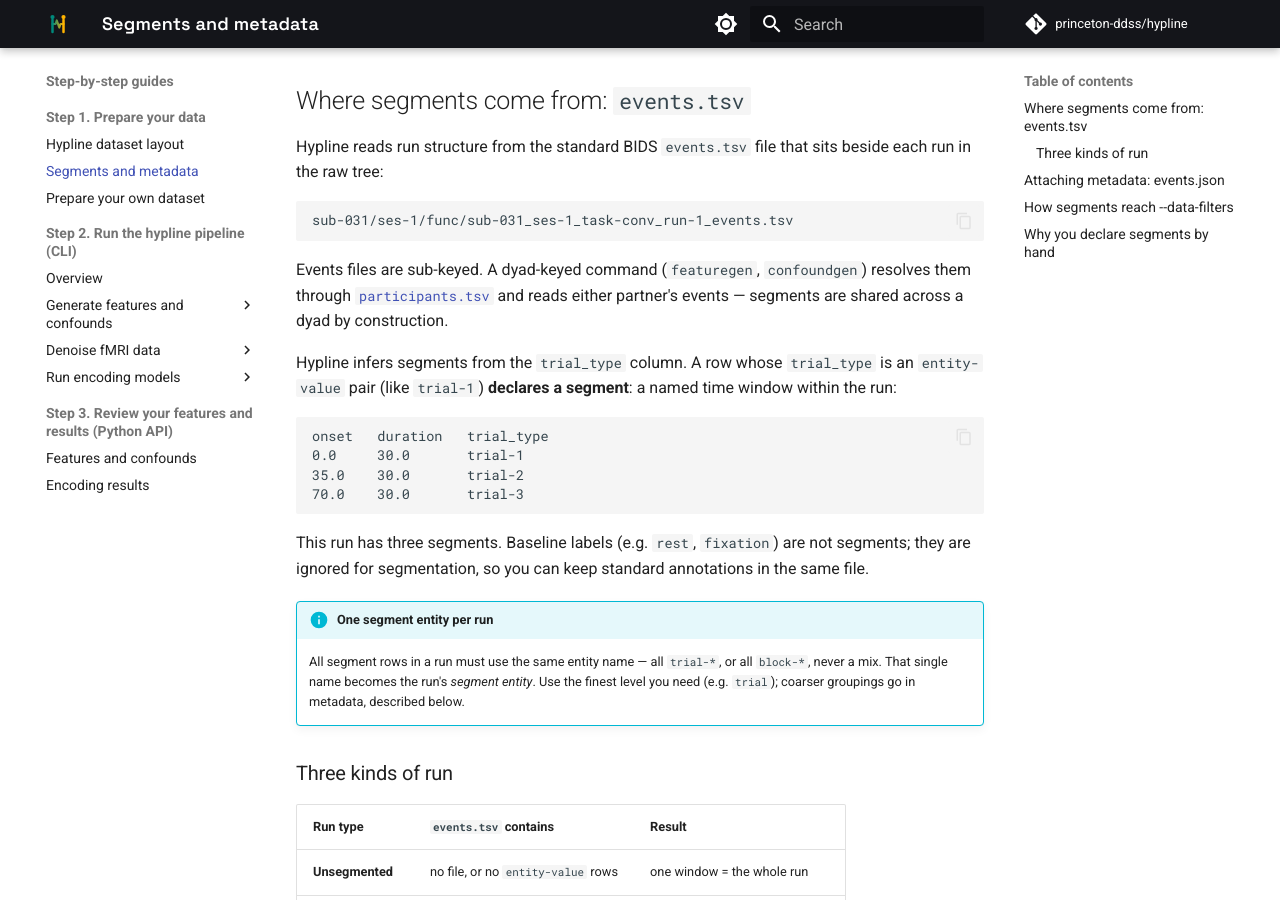
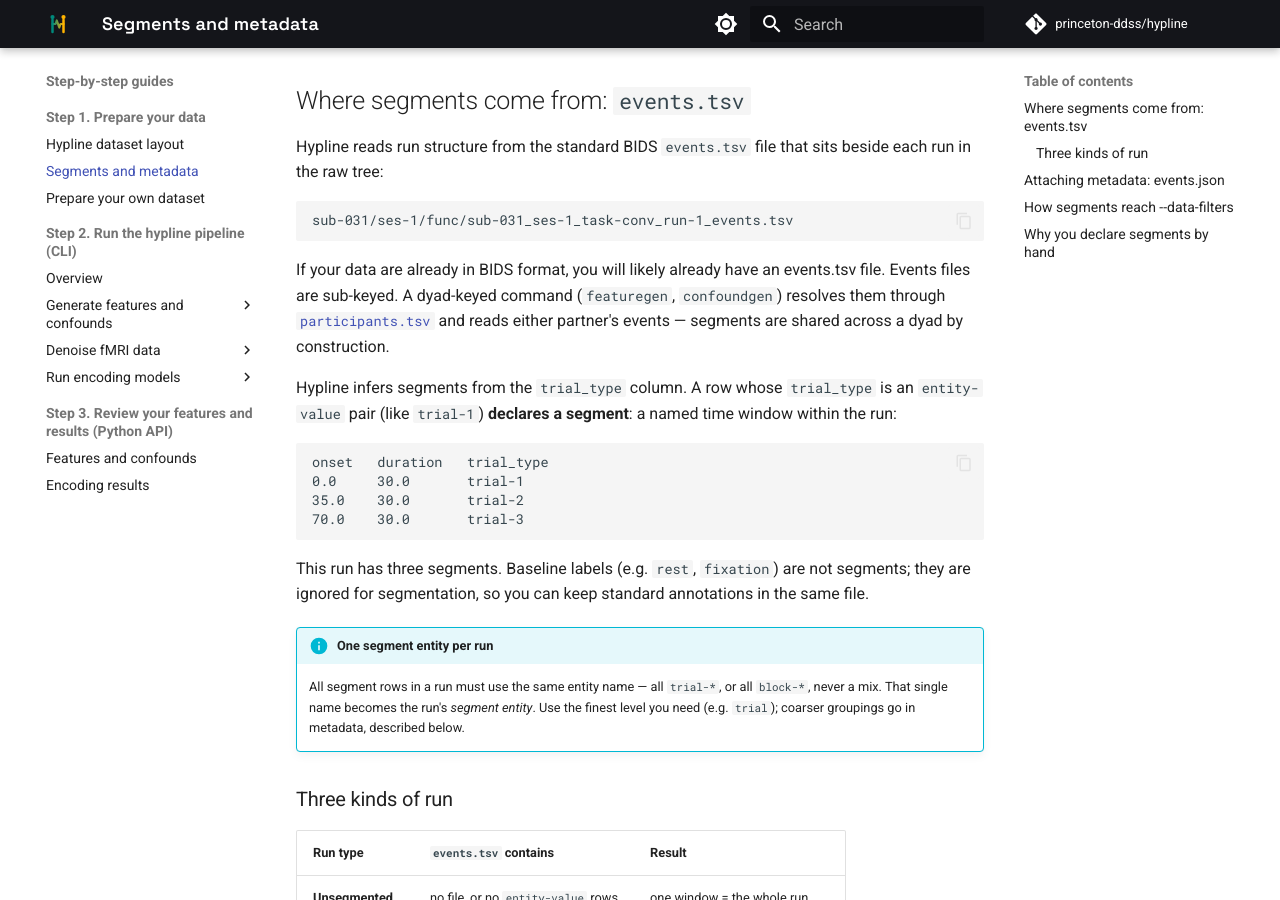
Before and after one commit to princeton-ddss/hypline, an MkDocs documentation site: the page built from docs/mkdocs/step-by-step/segments.md, in a window 1280 px wide and 900 px high, scrolled down 380 px. Built offline with MkDocs 1.6.1 and Material for MkDocs 9.7.7, drawn with Linux system fonts in a browser that asks for light colours; comment, search, counter and statistics services are not loaded; the version menu is left out.

Commit message:
Update segments.md for better clarity on events files
Clarify explanation of events files and their structure.

````diff
--- a/docs/mkdocs/step-by-step/segments.md
+++ b/docs/mkdocs/step-by-step/segments.md
@@ -18,7 +18,7 @@ beside each run in the raw tree:
 sub-031/ses-1/func/sub-031_ses-1_task-conv_run-1_events.tsv
 ```
 
-Events files are sub-keyed. A dyad-keyed command (`featuregen`, `confoundgen`)
+If your data are already in BIDS format, you will likely already have an events.tsv file. Events files are sub-keyed. A dyad-keyed command (`featuregen`, `confoundgen`)
 resolves them through [`participants.tsv`](layout.md#subject-vs-dyad) and reads
 either partner's events — segments are shared across a dyad by construction.
 
````
